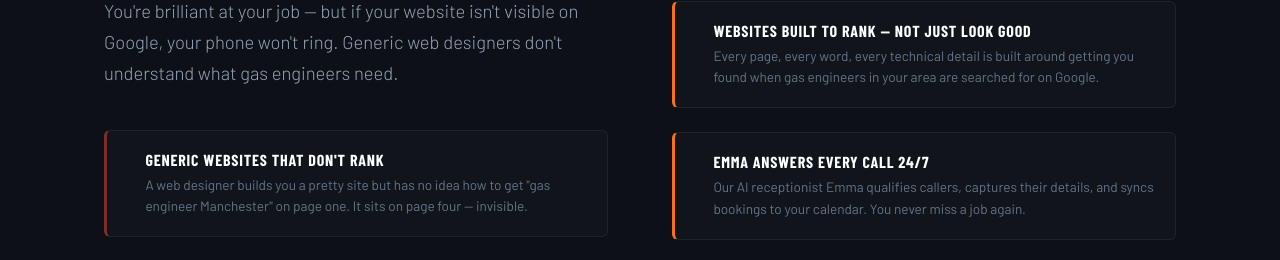
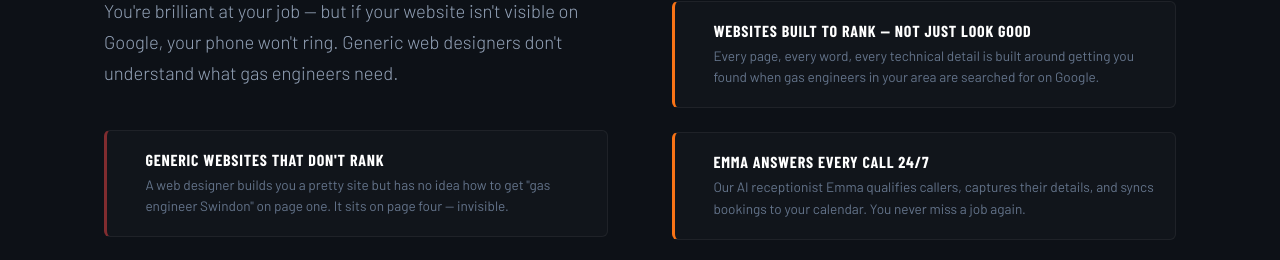
Before and after one commit to emmaclawai/gassafebot, a Next.js app: page / in a window 1280 px wide. Shown: the part 1479-1739 px from the top of the page. Built offline with nearby package versions, Linux system fonts and the light colour scheme; a web font is replaced by a local one.

Commit message:
Remove all old city references

```diff
--- a/app/page.tsx
+++ b/app/page.tsx
@@ -267,7 +267,7 @@ export default function HomePage() {
                       <span className="pp-icon" aria-hidden="true"><XCircleIcon className="w-6 h-6" /></span>
                       <div className="pp-text">
                         <h4>Generic websites that don&apos;t rank</h4>
-                        <p>A web designer builds you a pretty site but has no idea how to get &quot;gas engineer Manchester&quot; on page one. It sits on page four — invisible.</p>
+                        <p>A web designer builds you a pretty site but has no idea how to get &quot;gas engineer Swindon&quot; on page one. It sits on page four — invisible.</p>
                       </div>
                     </div>
                     <div className="problem-point bad">
@@ -654,7 +654,7 @@ export default function HomePage() {
             <div className="eyebrow">Service Areas</div>
             <h2>We Cover <span>The Whole UK</span></h2>
             <p className="lead">
-              We work with gas engineers from London to Glasgow. Our SEO strategies are city-specific —
+              We work with Gas Safe registered engineers across the entire UK, including Swindon, Peterborough, Telford, Northampton, Gloucester, Cheltenham, Wakefield, Derby, Basildon, Luton, Coventry, and all major UK towns. Our SEO strategies are city-specific —
               we know the competition and search patterns in each market. Swindon is our current proof-of-concept city — we're ranking it ourselves first, but we&apos;re active across all major UK cities.
             </p>
             <ScrollReveal>
```
